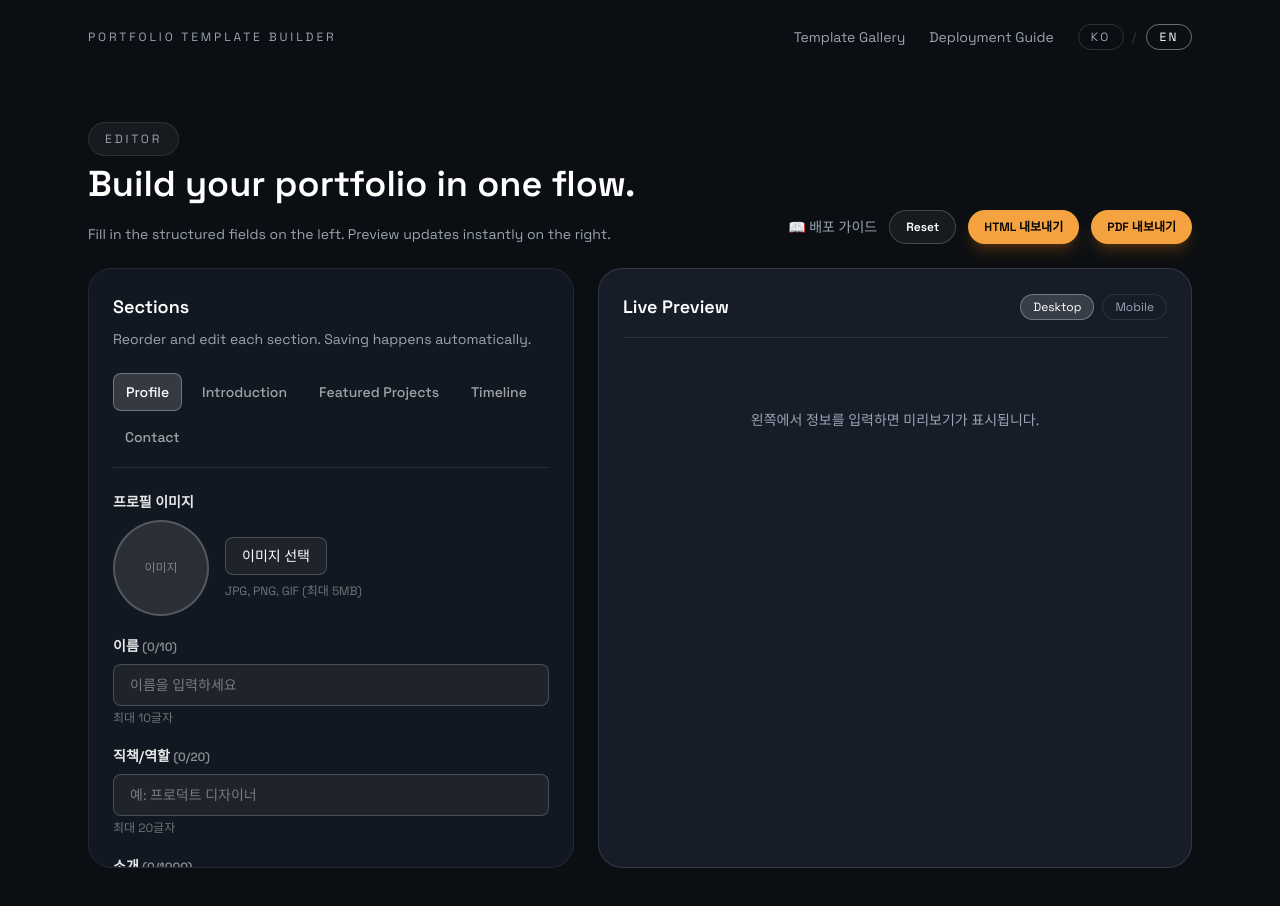
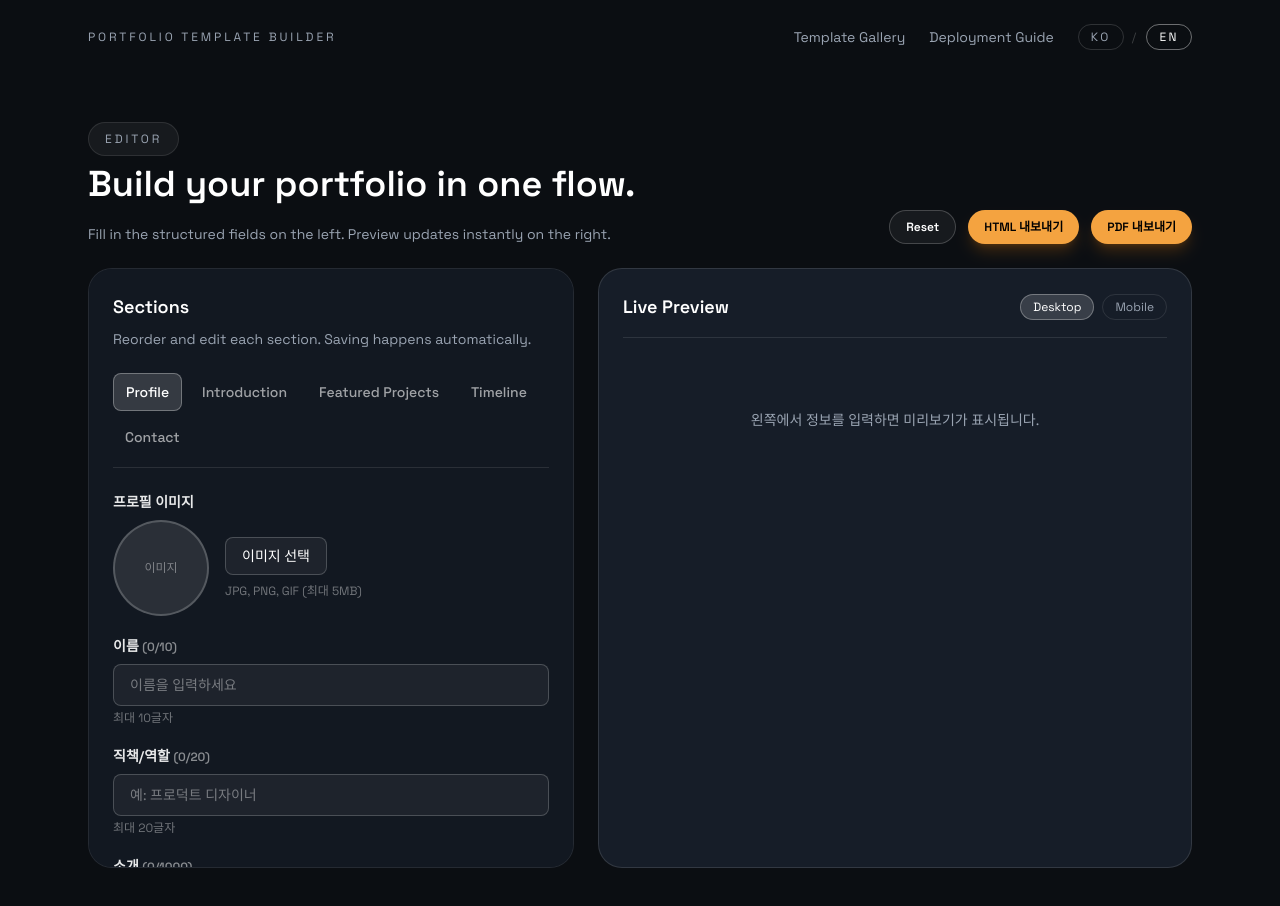
Before and after one commit to yuwonkyu/TemplateGallery, a Next.js app: page /en/editor in a window 1280 px wide. Shown: the top 906 px of the page. Built offline with nearby package versions, Linux system fonts and the light colour scheme.

Commit message:
feat: 에디터 페이지 배포 가이드 링크 제거 및 버튼 커서 스타일 추가

```diff
--- a/src/shared/ui/common/Button.tsx
+++ b/src/shared/ui/common/Button.tsx
@@ -31,7 +31,7 @@ export const Button = ({
   return (
     <button
       className={cn(
-        "rounded-full font-semibold transition",
+        "rounded-full font-semibold transition cursor-pointer",
         variants[variant],
         sizes[size],
         className,
--- a/src/shared/ui/common/ButtonLink.tsx
+++ b/src/shared/ui/common/ButtonLink.tsx
@@ -35,7 +35,7 @@ export const ButtonLink = ({
     <Link
       href={href}
       className={cn(
-        "inline-flex items-center gap-2 rounded-full font-semibold transition",
+        "inline-flex items-center gap-2 rounded-full font-semibold transition cursor-pointer",
         variants[variant],
         sizes[size],
         className,
--- a/src/shared/ui/editor/EditorActions.tsx
+++ b/src/shared/ui/editor/EditorActions.tsx
@@ -1,7 +1,6 @@
 "use client";
 
 import { useState } from "react";
-import Link from "next/link";
 import { useEditorStore } from "@/shared/stores/editorStore";
 import {
   generatePortfolioHTML,
@@ -45,12 +44,6 @@ export const EditorActions = ({
 
   return (
     <div className="flex flex-col gap-3 sm:flex-row sm:items-center">
-      <Link
-        href={`/${locale}/guide`}
-        className="text-sm text-muted transition-colors hover:text-white"
-      >
-        📖 배포 가이드
-      </Link>
       <div className="flex gap-3">
         <Button variant="outline" size="sm" onClick={handleReset}>
           {resetLabel}
--- a/src/shared/ui/editor/EditorSectionTabs.tsx
+++ b/src/shared/ui/editor/EditorSectionTabs.tsx
@@ -66,7 +66,7 @@ export const EditorSectionTabs = ({ sectionNames }: EditorSectionTabsProps) => {
             <button
               key={sectionId}
               onClick={() => setSelectedSection(sectionId)}
-              className={`text-sm font-medium px-3 py-2 rounded-lg transition ${
+              className={`text-sm font-medium px-3 py-2 rounded-lg transition cursor-pointer ${
                 isActive
                   ? "bg-white/15 text-white border border-white/30"
                   : "text-white/60 hover:text-white/80"
```
